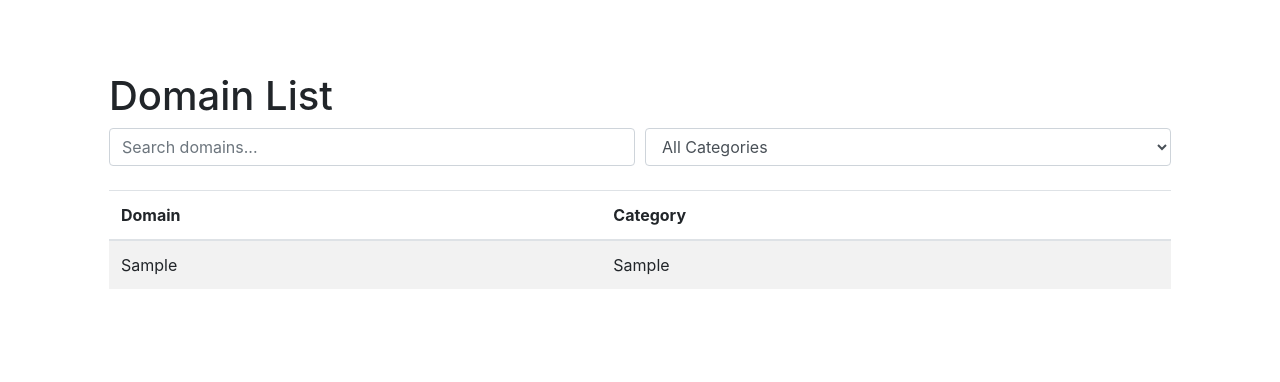
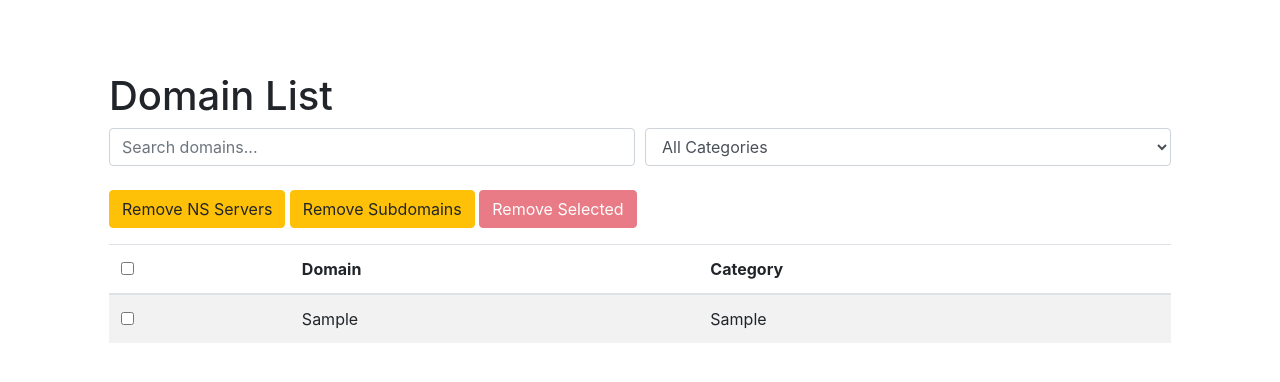
Before and after one commit to digitname/python-domain-tools, a Flask app: page /domains in a window 1280 px wide. Shown: the part 56-438 px from the top of the page. Run offline with Flask 2, Linux system fonts and the light colour scheme; a user stored in the database is signed in; tables that the repository leaves empty hold one stand-in row (values such as "Sample post"); some libraries are stand-ins or nearby versions.

Commit message:
Version 2.6.0
## [2.6.0] - 2024-10-24

### Added
- New actions to clean up domain list:
  - Remove NS server domains
  - Remove subdomains
  - Remove selected domains
- Checkboxes for selecting individual domains
- API endpoints for new domain list actions

### Changed
- Updated list_domains.html to include new action buttons and checkboxes
- Modified app.py to include new API routes for domain list actions

```diff
--- a/app.py
+++ b/app.py
@@ -377,6 +377,48 @@ def api_list_domains():
         'pagination': pagination.links
     })
 
+@app.route('/api/remove_ns', methods=['POST'])
+@login_required
+def remove_ns():
+    conn = sqlite3.connect('domains.db')
+    c = conn.cursor()
+    c.execute("DELETE FROM domains WHERE domain LIKE 'ns%'")
+    removed_count = c.rowcount
+    conn.commit()
+    conn.close()
+    return jsonify({'message': f'Removed {removed_count} NS server domains'})
+
+@app.route('/api/remove_subdomains', methods=['POST'])
+@login_required
+def remove_subdomains():
+    conn = sqlite3.connect('domains.db')
+    c = conn.cursor()
+    c.execute("SELECT domain FROM domains")
+    domains = [row[0] for row in c.fetchall()]
+
+    removed_count = 0
+    for domain in domains:
+        parts = domain.split('.')
+        if len(parts) > 2:
+            c.execute("DELETE FROM domains WHERE domain = ?", (domain,))
+            removed_count += 1
+
+    conn.commit()
+    conn.close()
+    return jsonify({'message': f'Removed {removed_count} subdomains'})
+
+@app.route('/api/remove_selected', methods=['POST'])
+@login_required
+def remove_selected():
+    domains = request.json.get('domains', [])
+    conn = sqlite3.connect('domains.db')
+    c = conn.cursor()
+    c.executemany("DELETE FROM domains WHERE domain = ?", [(domain,) for domain in domains])
+    removed_count = c.rowcount
+    conn.commit()
+    conn.close()
+    return jsonify({'message': f'Removed {removed_count} selected domains'})
+
 if __name__ == '__main__':
     init_db()
     app.run(debug=True)
--- a/templates/list_domains.html
+++ b/templates/list_domains.html
@@ -19,6 +19,12 @@
             </div>
         </div>
     </form>
+
+    <div class="mb-3">
+        <button id="remove-ns" class="btn btn-warning">Remove NS Servers</button>
+        <button id="remove-subdomains" class="btn btn-warning">Remove Subdomains</button>
+        <button id="remove-selected" class="btn btn-danger" disabled>Remove Selected</button>
+    </div>
 
     <div id="domains-table">
         <!-- This will be populated dynamically -->
@@ -42,6 +48,7 @@
                     <table class="table table-striped">
                         <thead>
                             <tr>
+                                <th><input type="checkbox" id="select-all"></th>
                                 <th>Domain</th>
                                 <th>Category</th>
                             </tr>
@@ -49,6 +56,7 @@
                         <tbody>
                             ${data.domains.map(domain => `
                                 <tr>
+                                    <td><input type="checkbox" class="domain-checkbox" data-domain="${domain.domain}"></td>
                                     <td>${domain.domain}</td>
                                     <td>${domain.category}</td>
                                 </tr>
@@ -58,7 +66,13 @@
                 `;
                 document.getElementById('domains-table').innerHTML = tableHtml;
                 document.getElementById('pagination').innerHTML = data.pagination;
+                updateRemoveSelectedButton();
             });
+    }
+
+    function updateRemoveSelectedButton() {
+        const checkboxes = document.querySelectorAll('.domain-checkbox:checked');
+        document.getElementById('remove-selected').disabled = checkboxes.length === 0;
     }
 
     document.getElementById('search').addEventListener('input', () => updateDomains());
@@ -71,6 +85,52 @@
         }
     });
 
+    document.getElementById('remove-ns').addEventListener('click', () => {
+        fetch('/api/remove_ns', { method: 'POST' })
+            .then(response => response.json())
+            .then(data => {
+                alert(data.message);
+                updateDomains();
+            });
+    });
+
+    document.getElementById('remove-subdomains').addEventListener('click', () => {
+        fetch('/api/remove_subdomains', { method: 'POST' })
+            .then(response => response.json())
+            .then(data => {
+                alert(data.message);
+                updateDomains();
+            });
+    });
+
+    document.getElementById('remove-selected').addEventListener('click', () => {
+        const selectedDomains = Array.from(document.querySelectorAll('.domain-checkbox:checked'))
+            .map(checkbox => checkbox.getAttribute('data-domain'));
+        fetch('/api/remove_selected', {
+            method: 'POST',
+            headers: {
+                'Content-Type': 'application/json',
+            },
+            body: JSON.stringify({ domains: selectedDomains }),
+        })
+            .then(response => response.json())
+            .then(data => {
+                alert(data.message);
+                updateDomains();
+            });
+    });
+
+    document.addEventListener('change', (e) => {
+        if (e.target.id === 'select-all') {
+            document.querySelectorAll('.domain-checkbox').forEach(checkbox => {
+                checkbox.checked = e.target.checked;
+            });
+        }
+        if (e.target.classList.contains('domain-checkbox') || e.target.id === 'select-all') {
+            updateRemoveSelectedButton();
+        }
+    });
+
     // Initial load
     updateDomains();
 </script>
```
Also changed, not shown: TODO.md (+3 -0 lines), CHANGELOG.md, 1 other file.
